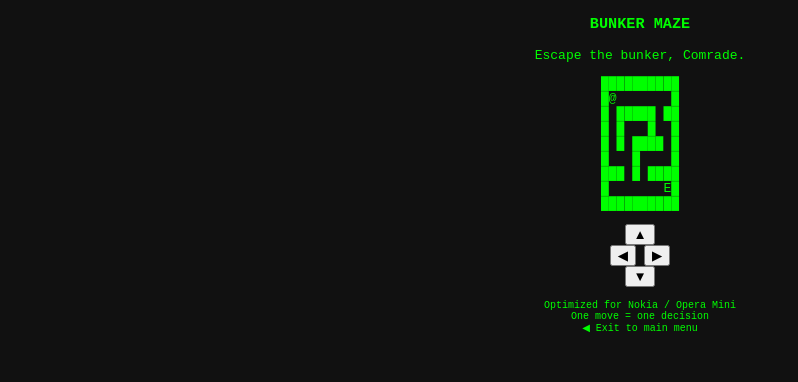
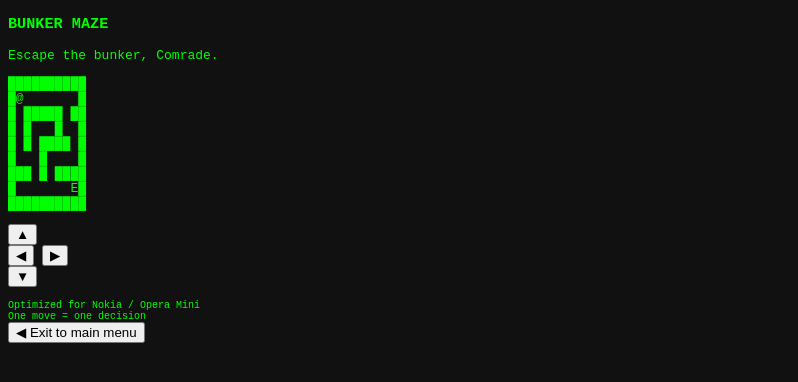
Before and after one commit to KhangLaBao/nokiagame, a plain HTML site: page web/gameno5/maze.html in a window 1280 px wide. Shown: the whole page, without its empty margins (0-798 px from the left). Drawn offline with Linux system fonts and the light colour scheme.

Commit message:
Version 9.1

```diff
--- a/web/gameno5/maze.html
+++ b/web/gameno5/maze.html
@@ -8,7 +8,7 @@
   background:#111;
   color:#0f0;
   font-family:monospace;
-  text-align:center;
+  text-align:left;
 ">
 
 <h3>BUNKER MAZE</h3>
@@ -89,7 +89,7 @@ draw();
 <p style="font-size:10px;">
 Optimized for Nokia / Opera Mini<br>
 One move = one decision<br>
-<buttpon onclick="window.location.href='../../index.html'">◀ Exit to main menu</button>
+<button onclick="window.location.href='../../index.html'">◀ Exit to main menu</button>
 </p>
 
 </body>
```
